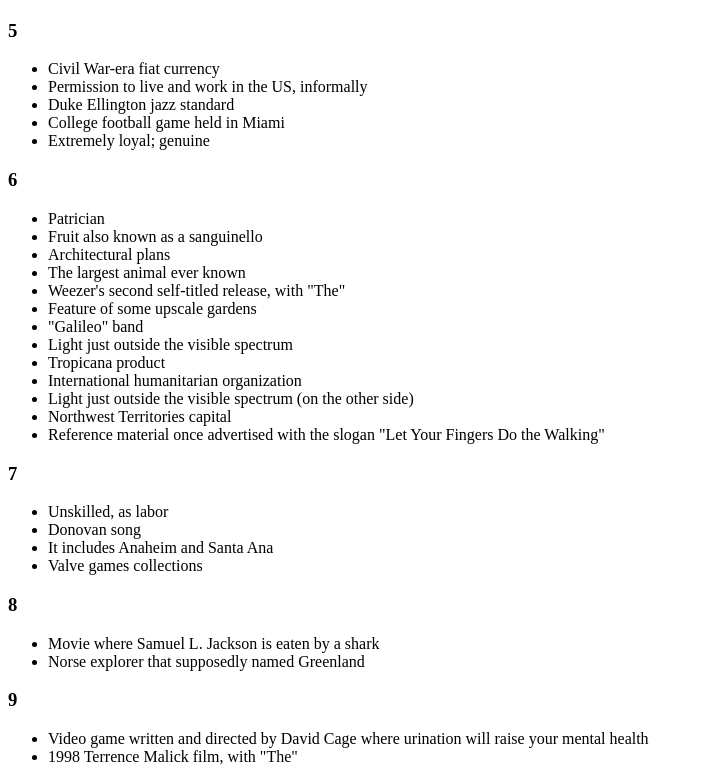
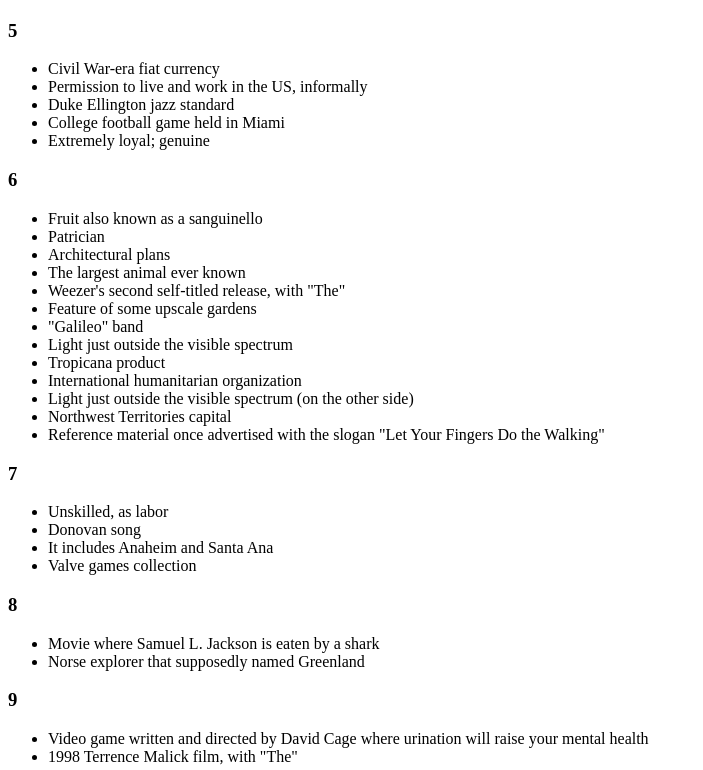
Before and after one commit to madjaqk/puzzle_master_v2, a Django app: template apps/puzzles/templates/puzzles/multi_meta/swatches.html in a window 1280 px wide. Shown: the part 691-1461 px from the top of the page, without its empty margins (0-703 px from the left). Run offline with Django 3.2, Linux system fonts and the light colour scheme; the template is opened without the code that fills it: values that come from a table or form of the project are taken from there, others are empty; data comes from the database, SQL or seed files in the repository.

Commit message:
errata on Swatches

```diff
--- a/apps/puzzles/templates/puzzles/multi_meta/swatches.html
+++ b/apps/puzzles/templates/puzzles/multi_meta/swatches.html
@@ -108,8 +108,8 @@
 
 <h3>6</h3>
 <ul>
+	<li>Fruit also known as a sanguinello</li>
 	<li>Patrician</li>
-	<li>Fruit also known as a sanguinello</li>
 	<li>Architectural plans</li>
 	<li>The largest animal ever known</li>
 	<li>Weezer's second self-titled release, with "The"</li>
@@ -128,7 +128,7 @@
 	<li>Unskilled, as labor</li>
 	<li>Donovan song</li>
 	<li>It includes Anaheim and Santa Ana</li>
-	<li>Valve games collections</li>
+	<li>Valve games collection</li>
 </ul>
 
 <h3>8</h3>
```
Also changed, not shown: 1 other file.
